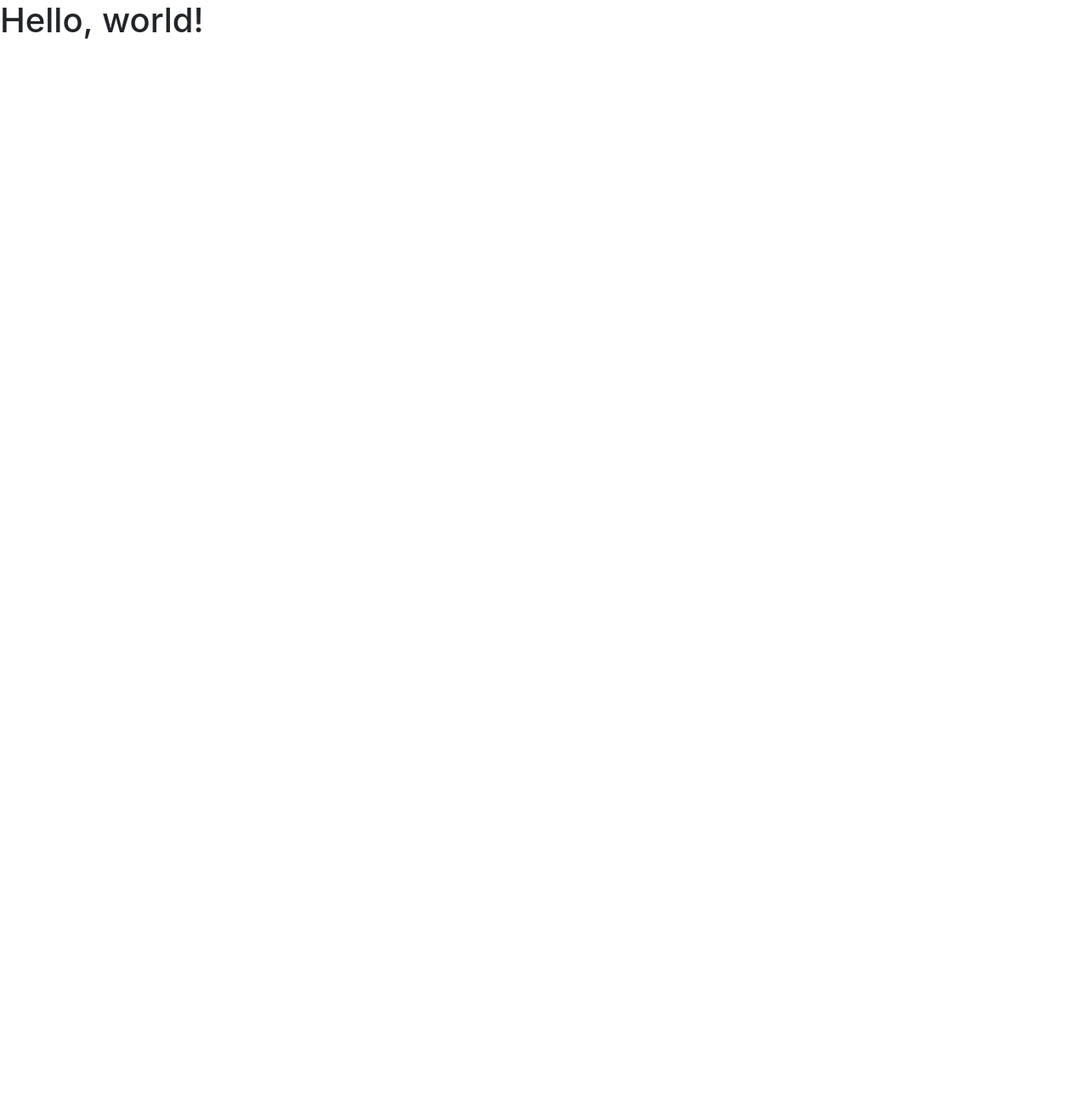
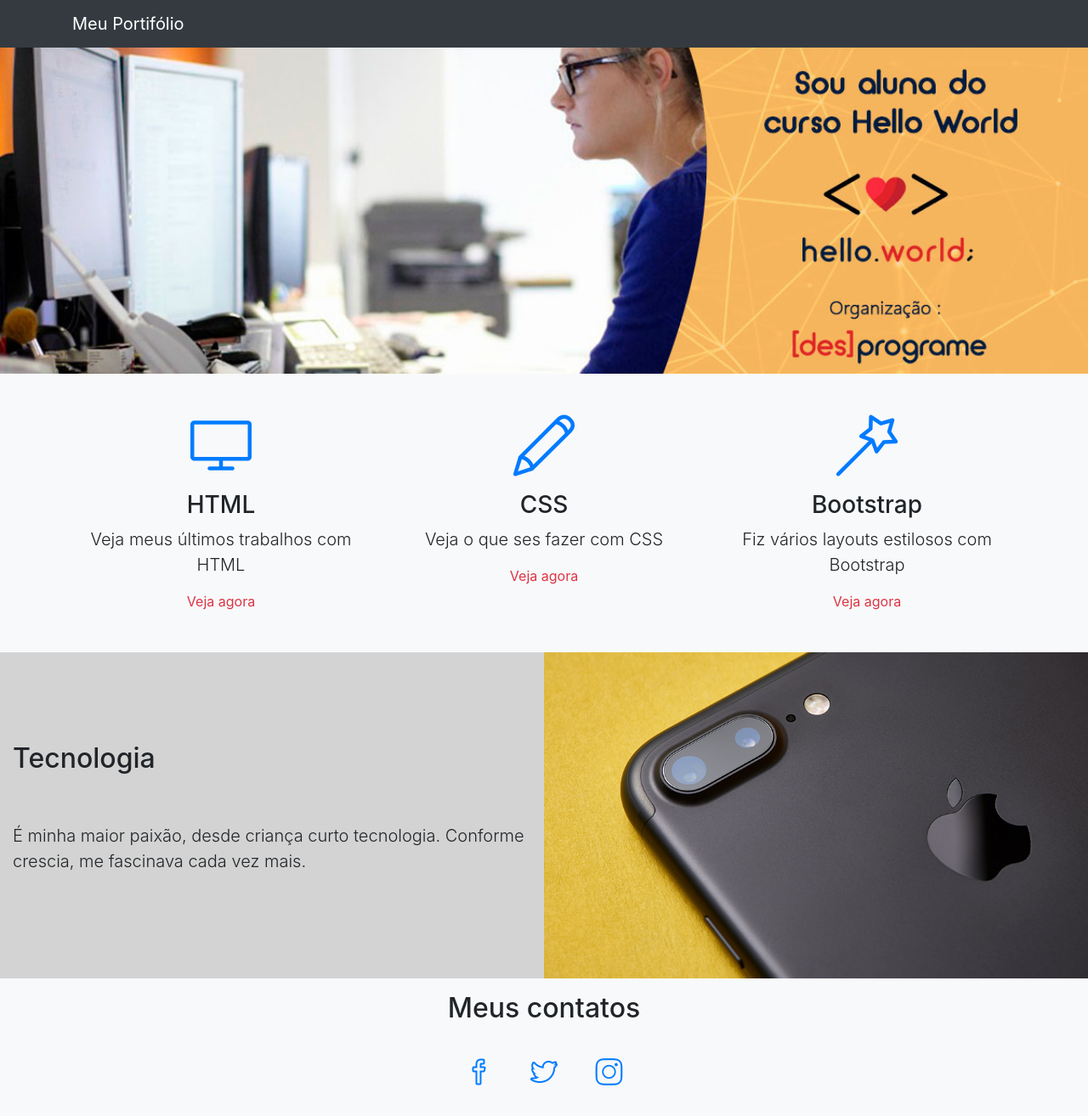
Before and after one commit to dinaralima/desprograme, a plain HTML site: page aulas/aula4/index.html in a window 1280 px wide. Shown: the whole page at 85% size. Before the commit the page ends 800 px from the top, so only its background shows below. Drawn offline with nearby package versions, Linux system fonts and the light colour scheme.

Commit message:
criação do conteúdo

```diff
--- a/aulas/aula4/assets/css/style.css
+++ b/aulas/aula4/assets/css/style.css
@@ -0,0 +1,42 @@
+body{
+    background-color: #d3d3d3;
+}
+
+/* .bg-violet{
+    background-color: blueviolet
+} */
+
+header{
+    background: url("../images/aulas.jpg") no-repeat center center;
+    background-size: cover;
+    height: 100%;
+    width: 100%;
+    padding-top: 12rem;
+    padding-bottom: 12rem;
+}
+
+a{
+    text-decoration: none;
+}
+
+a:hover{
+    text-decoration: none;
+    font-weight: bold;
+}
+
+section i{
+    font-size: 4.5rem;
+}
+
+.imagem{
+    background: url("../images/bg-showcase-1.jpg") no-repeat center center;
+    background-size: cover;
+    height: 100%;
+    width: 100%;
+    padding-top: 12rem;
+    padding-bottom: 12rem;
+}
+
+footer i{
+    font-size: 2rem;
+}
--- a/aulas/aula4/index.html
+++ b/aulas/aula4/index.html
@@ -4,20 +4,79 @@
     <!-- Required meta tags -->
     <meta charset="utf-8">
     <meta name="viewport" content="width=device-width, initial-scale=1, shrink-to-fit=no">
-
     <!-- Bootstrap CSS -->
-    <link rel="stylesheet" href="assets/bootstrap-4.3.1-dist/css/bootstrap.css">
+    <link rel="stylesheet" href="./assets/bootstrap-4.3.1-dist/css/bootstrap.css">
+    <!-- Ícones -->
+    <link rel="stylesheet" href="https://cdnjs.cloudflare.com/ajax/libs/simple-line-icons/2.4.1/css/simple-line-icons.css">
     <!-- Meu CSS -->
-    <link rel="stylesheet" href="assets/css/style.css">
-    <title>Hello, world!</title>
+    <link rel="stylesheet" href="./assets/css/style.css">
+    <title>Portifólio</title>
   </head>
   <body>
-    <h1>Hello, world!</h1>
+    <nav class="navbar navbar-dark bg-dark">
+        <div class="container">
+            <a class="navbar-brand" href="#">Meu Portifólio</a>
+        </div>
+    </nav>
+    <header>
+    </header>
+    <main>
+        <section class="pb-5 pt-5 bg-light">
+            <div class="container">
+                <div class="row">
+                    <div class="col-4 text-center">
+                        <i class="icon-screen-desktop text-primary"></i>
+                        <h3 class="mt-3">HTML</h3>
+                        <p class="lead">Veja meus últimos trabalhos com HTML</p>
+                        <a href="#" class="text-danger">Veja agora</a>
+                    </div>
+                    <div class="col-4 text-center">
+                        <i class="icon-pencil text-primary"></i>
+                        <h3 class="mt-3">CSS</h3>
+                        <p class="lead">Veja o que ses fazer com CSS</p>
+                        <a href="#" class="text-danger">Veja agora</a>
+                    </div>
+                    <div class="col-4 text-center">
+                        <i class="icon-magic-wand text-primary"></i>
+                        <h3 class="mt-3">Bootstrap</h3>
+                        <p class="lead">Fiz vários layouts estilosos com Bootstrap</p>
+                        <a href="#" class="text-danger">Veja agora</a>
+                    </div>
+                </div>
+            </div>
+        </section>
+        <section>
+            <div class="container-fluid">
+                <div class="row">
+                    <div class="col-6 my-auto">
+                        <h2 class="pb-5">Tecnologia</h2>
+                        <p class="lead">É minha maior paixão, desde criança curto tecnologia. Conforme crescia, me fascinava cada vez mais.</p>
+                    </div>
+                    <div class="col-6 imagem"></div>
+                </div>
+            </div>
+        </section>
+        <footer class="bg-light">
+            <div class="container text-center">
+                <h2 class="p-3">Meus contatos</h2>
+                <div class="row">
+                    <div class="col-12">
+                        <ul class="list-inline">
+                            <li class="list-inline-item p-3"><a href="#"><i class="icon-social-facebook text-center"></i></a></li>
+                            <li class="list-inline-item p-3"><a href="#"><i class="icon-social-twitter text-center"></i></a></li>
+                            <li class="list-inline-item p-3"><a href="#"><i class="icon-social-instagram text-center"></i></a></li>
+                        </ul>
+                    </div>
+                </div>
+            </div>
+        </footer>
+    </main>
+
 
     <!-- Optional JavaScript -->
     <!-- jQuery first, then Popper.js, then Bootstrap JS -->
     <script src="https://code.jquery.com/jquery-3.3.1.slim.min.js" integrity="sha384-q8i/X+965DzO0rT7abK41JStQIAqVgRVzpbzo5smXKp4YfRvH+8abtTE1Pi6jizo" crossorigin="anonymous"></script>
     <script src="https://cdnjs.cloudflare.com/ajax/libs/popper.js/1.14.7/umd/popper.min.js" integrity="sha384-UO2eT0CpHqdSJQ6hJty5KVphtPhzWj9WO1clHTMGa3JDZwrnQq4sF86dIHNDz0W1" crossorigin="anonymous"></script>
-    <script src="assets/bootstrap-4.3.1-dist/js/bootstrap.js"></script>
+    <script src="./assets/bootstrap-4.3.1-dist/js/bootstrap.js"></script>
   </body>
 </html>
```
Also changed, not shown: aulas/aula4/assets/images/aulas.jpg (added), aulas/aula4/assets/images/bg-showcase-1.jpg (added).
